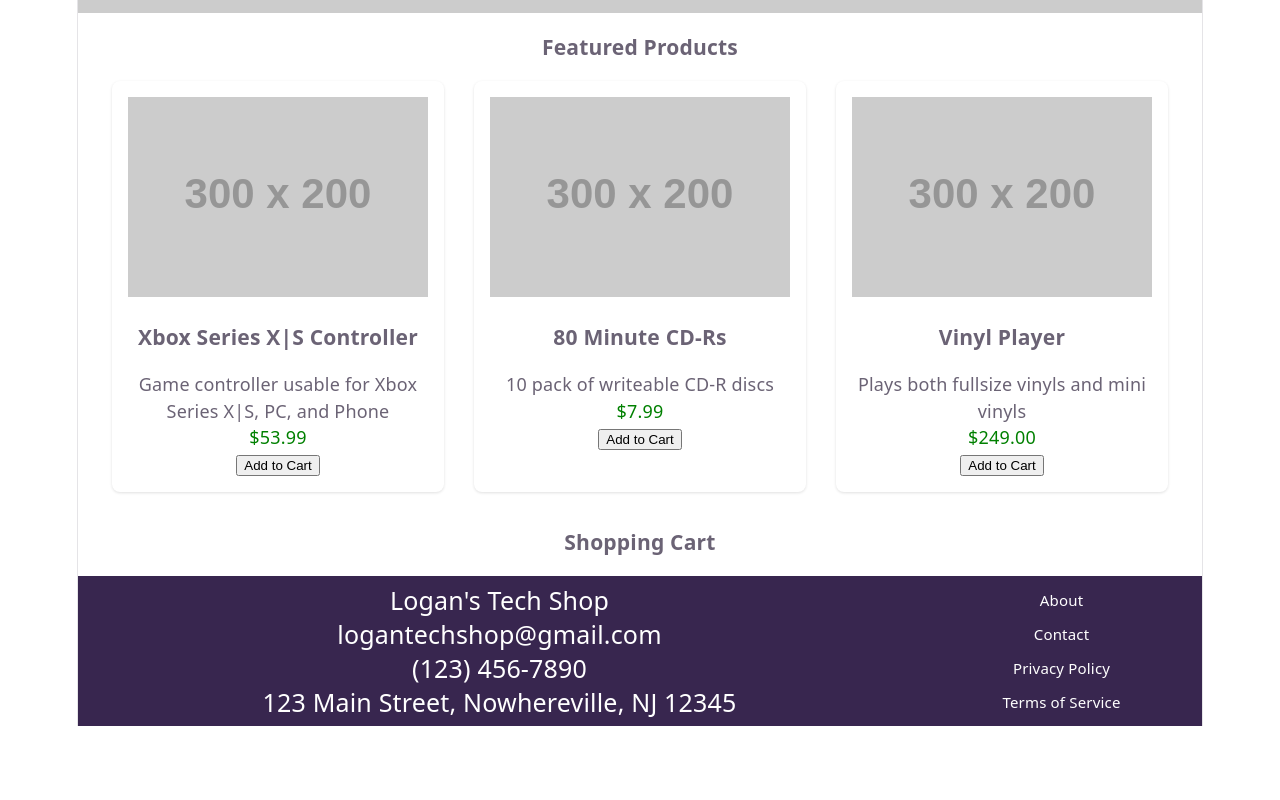
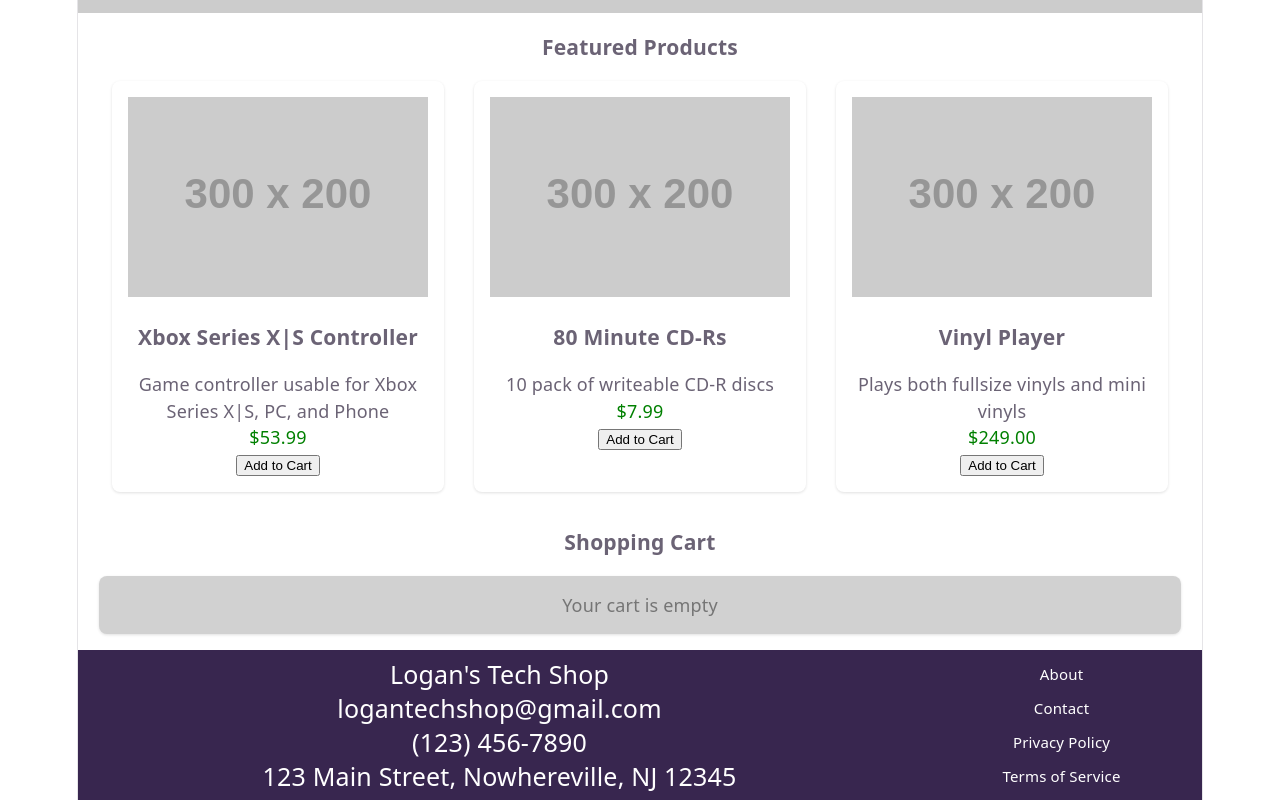
Before and after one commit to lbell13131313-sudo/assignment-3-shopping-cart, a React (Vite) app in the folder online-store-logan/: page / in a window 1280 px wide. Shown: the part 437-1237 px from the top of the page. Before the commit the page ends 1163 px from the top, so only its background shows below. Built offline with nearby package versions, Linux system fonts and the light colour scheme.

Commit message:
added conditional rendering functionality

```diff
--- a/online-store-logan/src/App.css
+++ b/online-store-logan/src/App.css
@@ -29,6 +29,19 @@
   flex-direction: column;
   justify-content: center;
   align-items: center;
+}
+
+.empty-cart {
+  background: #d1d1d1;
+  color: #757575;
+  border-radius: 8px;
+  box-shadow: 0 1px 3px rgba(0, 0, 0, 0.12);
+  margin-bottom: 16px;
+  padding: 16px;
+  width: 1050px;
+  display: flex;
+  align-items: center;
+  justify-content: center;
 }
 
 .hero {
--- a/online-store-logan/src/App.jsx
+++ b/online-store-logan/src/App.jsx
@@ -83,14 +83,21 @@ function App() {
 
       {/* shopping cart display */}
       <div className="cart-display">
-        {cart.map((c, index) => (
+        {/* conditional rendering that displays a cart empty message when there are 0 items in the cart array */}
+        {cart.length > 0 ? (
+          cart.map((c, index) => (
             <CartItem
               identification={index}
               name={c.name}
               price={c.price}
               onDeleteFromCart={deleteFromCart}
             />
-        )) }
+          ))
+        ) : (
+          <div className="empty-cart">
+            Your cart is empty
+          </div>
+        )}
       </div>
 
       <Footer
```
Lines whose indentation alone changed are shown as unchanged.
